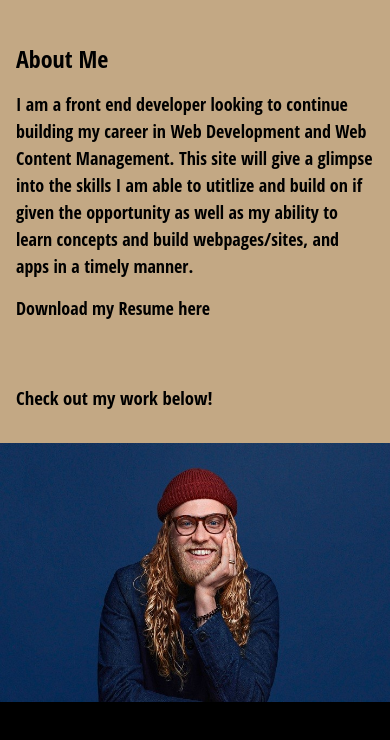
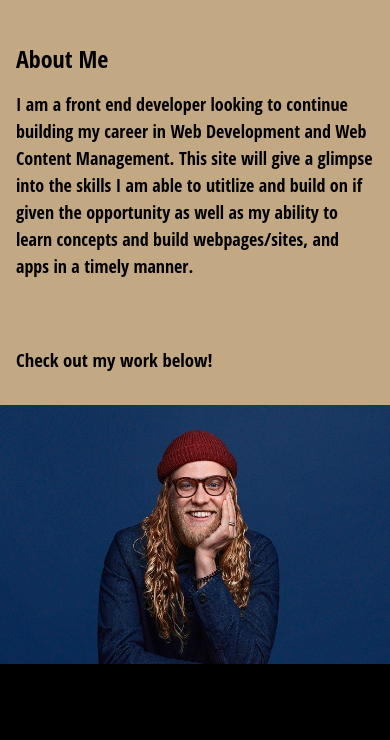
Before and after one commit to symlara/Portfolio, a website: page index.html in a window 390 px wide. Shown: the part 665-1405 px from the top of the page. Drawn offline with nearby package versions, Linux system fonts and the light colour scheme.

Commit message:
adding media queries.removed some text

```diff
--- a/index.html
+++ b/index.html
@@ -46,7 +46,7 @@
           ability to learn concepts and build webpages/sites, and apps in a timely manner.
 
         </p>
-        <p id="resume">Download my Resume <a class="dim" href="assets/AS updated resume 21.cc5b850b.docx">here</a></p>
+        <!-- <p id="resume">Download my Resume <a class="dim" href="assets/AS updated resume 21.cc5b850b.docx">here</a></p> -->
       </article>
 
       <h3 class="pa3 pa5-ns">Check out my work <a class="dim" href="#work">below</a>!</h3>
```
Also changed, not shown: assets/css/style.css (line endings or trailing spaces).
